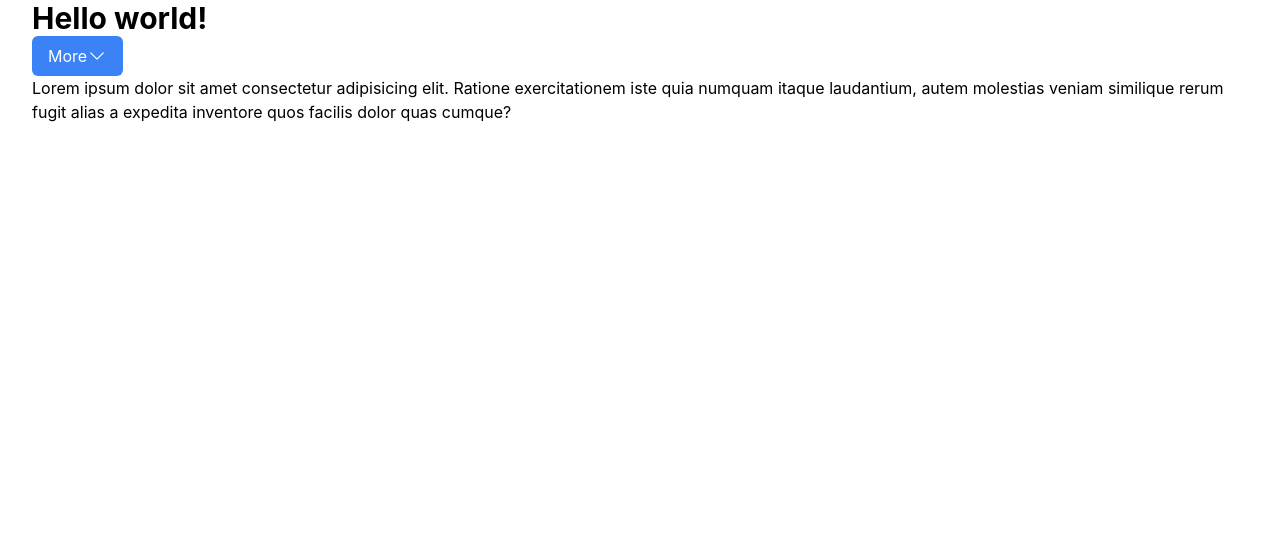
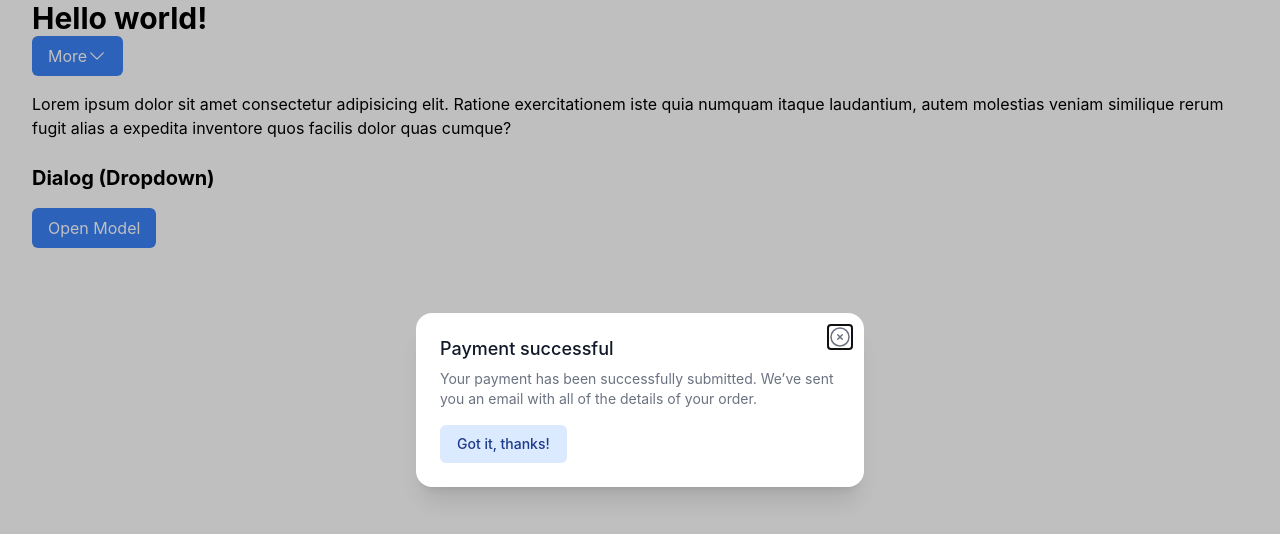
Before and after one commit to carosymonds/BigChallangeFrontend, a Next.js app: page / in a window 1280 px wide. Shown: the top 534 px of the page. Built offline with nearby package versions, Linux system fonts and the light colour scheme.

Commit message:
Dialog Modal

```diff
--- a/pages/index.tsx
+++ b/pages/index.tsx
@@ -1,8 +1,9 @@
-import { Menu, Transition } from '@headlessui/react'
+import { Dialog, Menu, Transition } from '@headlessui/react'
 import type { NextPage } from 'next'
 import Head from 'next/head'
 import styles from '../styles/Home.module.css'
 import { BeakerIcon, ChevronDownIcon } from '@heroicons/react/24/solid'
+import { Fragment, useState } from 'react'
 
 const links = [
   { href: '/account-settings', label: 'Account settings' },
@@ -11,6 +12,9 @@
   { href: '/sign-out', label: 'Sign out' },
 ]
 const Home: NextPage = () => {
+
+  let [isOpen, setIsOpen] = useState(true)
+
   return (
     <div className={styles.container}>
       <Head>
@@ -114,9 +118,79 @@
             </Menu.Items>
           </Transition>
         </Menu>
-        <div>
+        <div className='mt-4'>
           Lorem ipsum dolor sit amet consectetur adipisicing elit. Ratione exercitationem iste quia numquam itaque laudantium, autem molestias veniam similique rerum fugit alias a expedita inventore quos facilis dolor quas cumque?
         </div>
+        <div className='mt-4'>
+          <h2 className='font-bold text-xl pt-2'>
+            Dialog (Dropdown)
+          </h2>
+          <div className="mt-4">
+          <button onClick={() => setIsOpen(true)} className="flex items-center bg-blue-500 text-white rounded-md px-4 py-2">
+            Open Model
+          </button>
+          <Transition appear show={isOpen} as={Fragment}>
+            <Dialog as="div" className="relative z-10" onClose={() => setIsOpen(false)}>
+              <Transition.Child
+                as={Fragment}
+                enter="ease-out duration-300"
+                enterFrom="opacity-0"
+                enterTo="opacity-100"
+                leave="ease-in duration-200"
+                leaveFrom="opacity-100"
+                leaveTo="opacity-0"
+              >
+                <div className="fixed inset-0 bg-black bg-opacity-25" />
+              </Transition.Child>
+
+              <div className="fixed inset-0 overflow-y-auto">
+                <div className="flex min-h-full items-center justify-center p-4 text-center">
+                  <Transition.Child
+                    as={Fragment}
+                    enter="ease-out duration-800"
+                    enterFrom="opacity-0 scale-95"
+                    enterTo="opacity-100 scale-100"
+                    leave="ease-in duration-200"
+                    leaveFrom="opacity-100 scale-100"
+                    leaveTo="opacity-0 scale-95"
+                  >
+                    <Dialog.Panel className="w-full max-w-md transform overflow-hidden rounded-2xl bg-white p-6 text-left align-middle shadow-xl transition-all">
+                      <button className="absolute top-3 right-3 text-gray-500">
+                      <svg xmlns="http://www.w3.org/2000/svg" fill="none" viewBox="0 0 24 24" stroke-width="1.5" stroke="currentColor" className="w-6 h-6">
+                        <path stroke-linecap="round" stroke-linejoin="round" d="M9.75 9.75l4.5 4.5m0-4.5l-4.5 4.5M21 12a9 9 0 11-18 0 9 9 0 0118 0z" />
+                      </svg>
+                      </button>
+                      <Dialog.Title
+                        as="h3"
+                        className="text-lg font-medium leading-6 text-gray-900"
+                      >
+                        Payment successful
+                      </Dialog.Title>
+                      <div className="mt-2">
+                        <p className="text-sm text-gray-500">
+                          Your payment has been successfully submitted. We’ve sent
+                          you an email with all of the details of your order.
+                        </p>
+                      </div>
+
+                      <div className="mt-4">
+                        <button
+                          type="button"
+                          className="inline-flex justify-center rounded-md border border-transparent bg-blue-100 px-4 py-2 text-sm font-medium text-blue-900 hover:bg-blue-200 focus:outline-none focus-visible:ring-2 focus-visible:ring-blue-500 focus-visible:ring-offset-2"
+                          onClick={() => setIsOpen(false)}
+                        >
+                          Got it, thanks!
+                        </button>
+                      </div>
+                    </Dialog.Panel>
+                  </Transition.Child>
+                </div>
+              </div>
+            </Dialog>
+          </Transition>
+          </div>
+        </div>
+
       </div>
     </div>
   )
```
